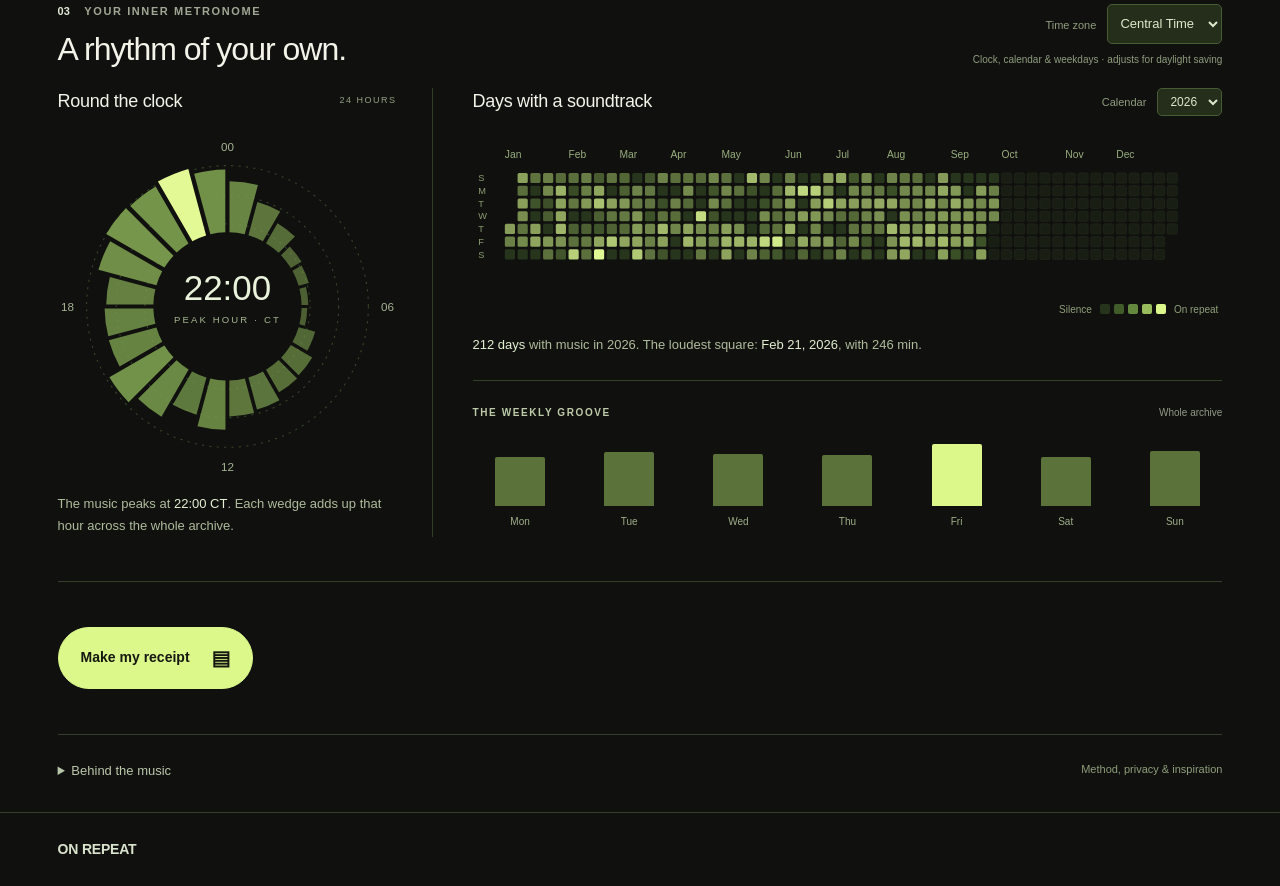
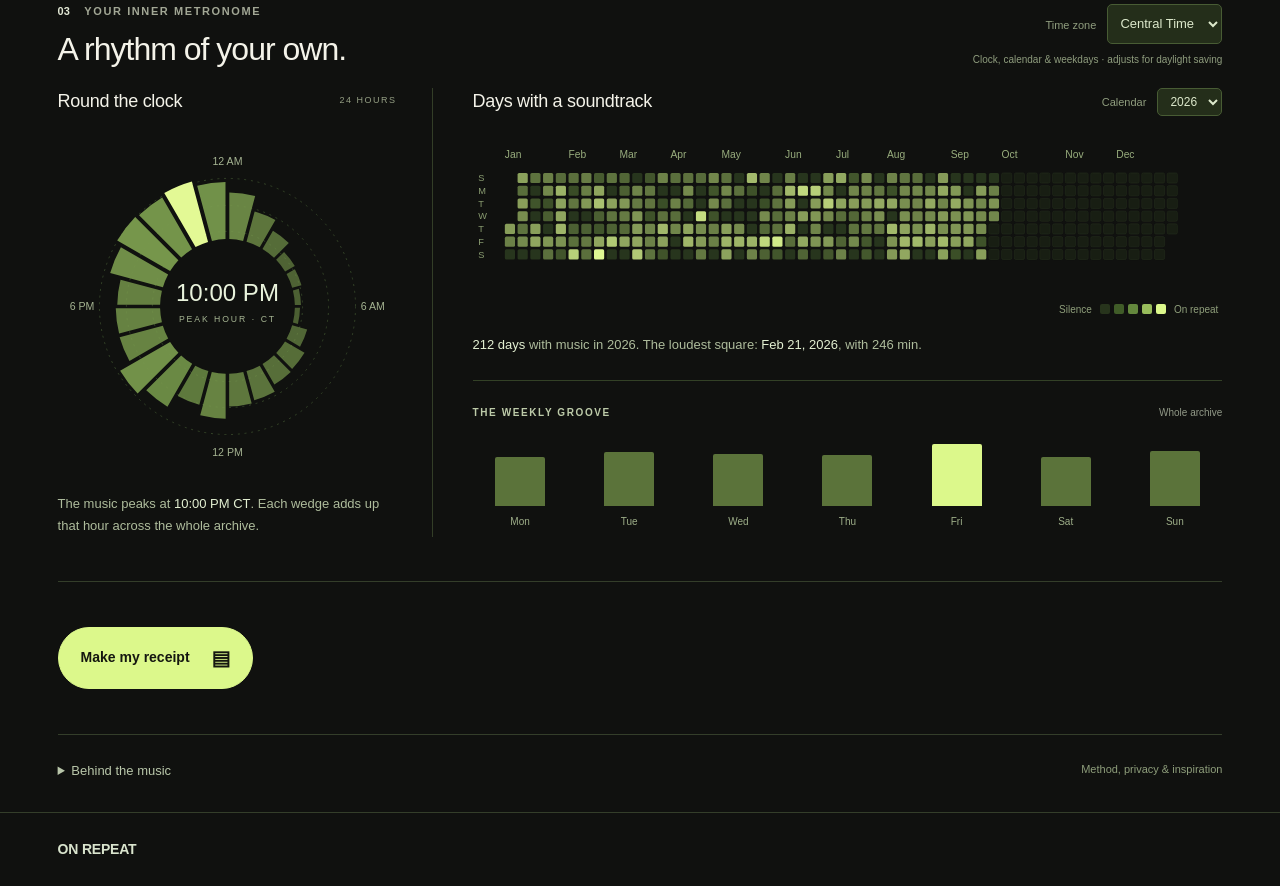
Before and after one commit to dev1niscool/spotify-atlas, a plain HTML site: page site/index.html in a window 1280 px wide. Shown: the part 2029-2915 px from the top of the page. Drawn offline with Linux system fonts and the light colour scheme.

Commit message:
Display listening clock times with AM and PM

```diff
--- a/site/app.js
+++ b/site/app.js
@@ -32,6 +32,8 @@ const escapeHtml = (s) =>
       ],
   );
 const n = (v) => fmt.format(Math.round(v));
+const formatHour = (hour, compact = false) =>
+  `${hour % 12 || 12}${compact ? "" : ":00"} ${hour < 12 ? "AM" : "PM"}`;
 const amount = (item) => (metric === "ms" ? item.ms : item.plays);
 const units = (v, short = false) =>
   metric === "ms"
@@ -394,7 +396,7 @@ function renderRhythm() {
   const svg = d3.select("#clock");
   svg.selectAll("*").remove();
   svg
-    .attr("viewBox", "0 0 320 320")
+    .attr("viewBox", "-16 -16 352 352")
     .attr(
       "aria-label",
       `Listening distribution across 24 hours in ${rhythmZone.label}`,
@@ -425,13 +427,13 @@ function renderRhythm() {
     .attr("role", "img")
     .attr(
       "aria-label",
-      (d) => `${d}:00 ${rhythmZone.shortLabel}: ${units(values[d])}`,
+      (d) => `${formatHour(d)} ${rhythmZone.shortLabel}: ${units(values[d])}`,
     )
     .on("focus", (e, d) => {
       const b = e.target.getBoundingClientRect();
       tooltip(
         { clientX: b.x, clientY: b.y },
-        `<strong>${String(d).padStart(2, "0")}:00 ${rhythmZone.shortLabel}</strong>${units(values[d])}`,
+        `<strong>${formatHour(d)} ${rhythmZone.shortLabel}</strong>${units(values[d])}`,
       );
     })
     .on("blur", hideTooltip)
@@ -440,31 +442,26 @@ function renderRhythm() {
     .on("pointermove", (e, d) =>
       tooltip(
         e,
-        `<strong>${String(d).padStart(2, "0")}:00–${String((d + 1) % 24).padStart(2, "0")}:00 ${rhythmZone.shortLabel}</strong>${units(values[d])}`,
+        `<strong>${formatHour(d)}–${formatHour((d + 1) % 24)} ${rhythmZone.shortLabel}</strong>${units(values[d])}`,
       ),
     )
     .on("pointerleave", hideTooltip)
     .append("title")
-    .text((d) => `${d}:00 ${rhythmZone.shortLabel}: ${units(values[d])}`);
-  [
-    [0, "00"],
-    [6, "06"],
-    [12, "12"],
-    [18, "18"],
-  ].forEach(([h, label]) => {
+    .text((d) => `${formatHour(d)} ${rhythmZone.shortLabel}: ${units(values[d])}`);
+  [0, 6, 12, 18].forEach((h) => {
     const a = (h / 24) * Math.PI * 2;
     g.append("text")
       .attr("x", Math.sin(a) * 151)
       .attr("y", -Math.cos(a) * 151 + 4)
       .attr("text-anchor", "middle")
-      .text(label);
+      .text(formatHour(h, true));
   });
   g.append("text")
     .attr("text-anchor", "middle")
     .attr("y", -6)
-    .style("font-size", "33px")
+    .style("font-size", "25px")
     .style("fill", "#e9f3dc")
-    .text(String(peak).padStart(2, "0") + ":00");
+    .text(formatHour(peak));
   g.append("text")
     .attr("text-anchor", "middle")
     .attr("y", 16)
@@ -472,7 +469,7 @@ function renderRhythm() {
     .style("letter-spacing", "2px")
     .text(`PEAK HOUR · ${rhythmZone.shortLabel}`);
   $("#clock-caption").innerHTML =
-    `The music peaks at <strong>${String(peak).padStart(2, "0")}:00 ${rhythmZone.shortLabel}</strong>. Each wedge adds up that hour across ${selectedYear === "all" ? "the whole archive" : selectedYear}.`;
+    `The music peaks at <strong>${formatHour(peak)} ${rhythmZone.shortLabel}</strong>. Each wedge adds up that hour across ${selectedYear === "all" ? "the whole archive" : selectedYear}.`;
   const dmax = Math.max(...days.map((d) => d[idx]), 1),
     total = days.reduce((s, d) => s + d[idx], 0),
     dp = days.findIndex((d) => d[idx] === dmax),
--- a/site/index.html
+++ b/site/index.html
@@ -13,7 +13,7 @@
     <link rel="stylesheet" href="style.css?v=d99c193861b9" />
     <script src="vendor/d3.min.js" defer></script>
     <script src="comparison.js?v=59d546c41fb0" defer></script>
-    <script src="app.js?v=0a988778579f" defer></script>
+    <script src="app.js?v=e59cf46b65f9" defer></script>
   </head>
   <body>
     <a href="#main" class="skip-link">Skip to listening atlas</a>
```
